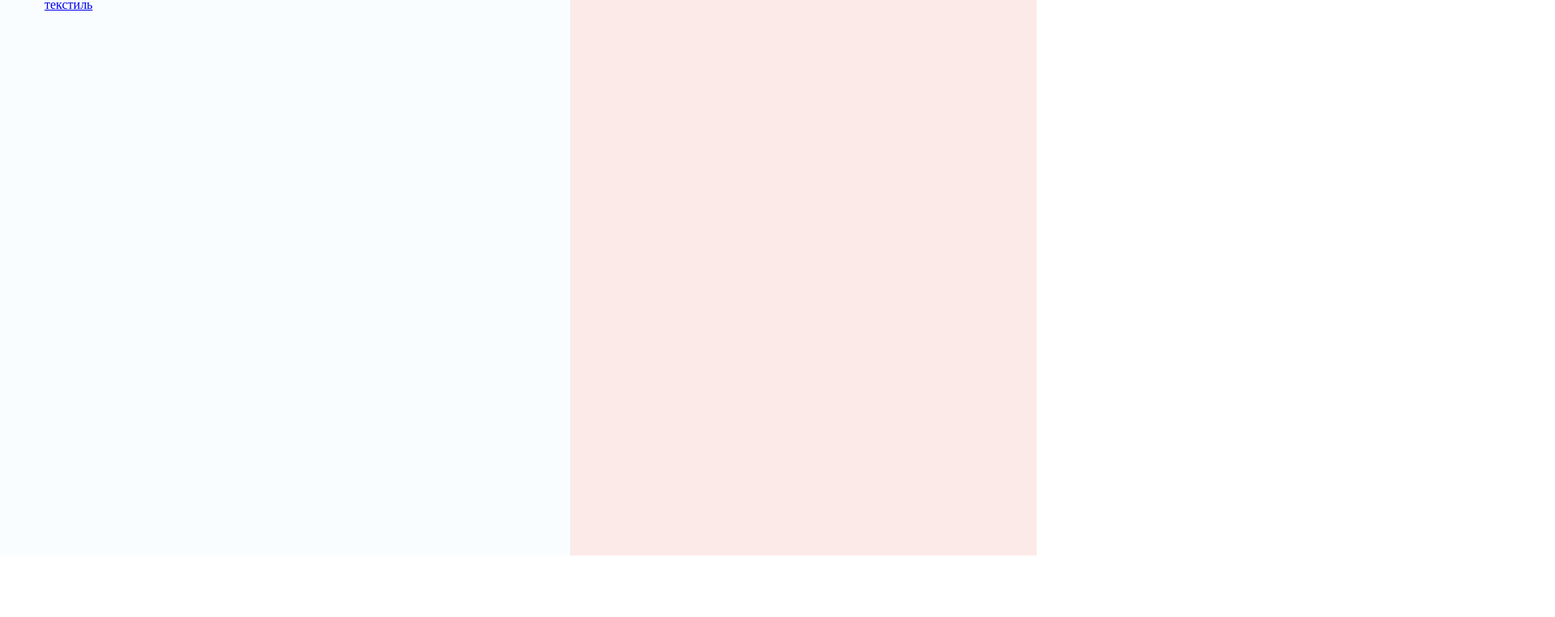
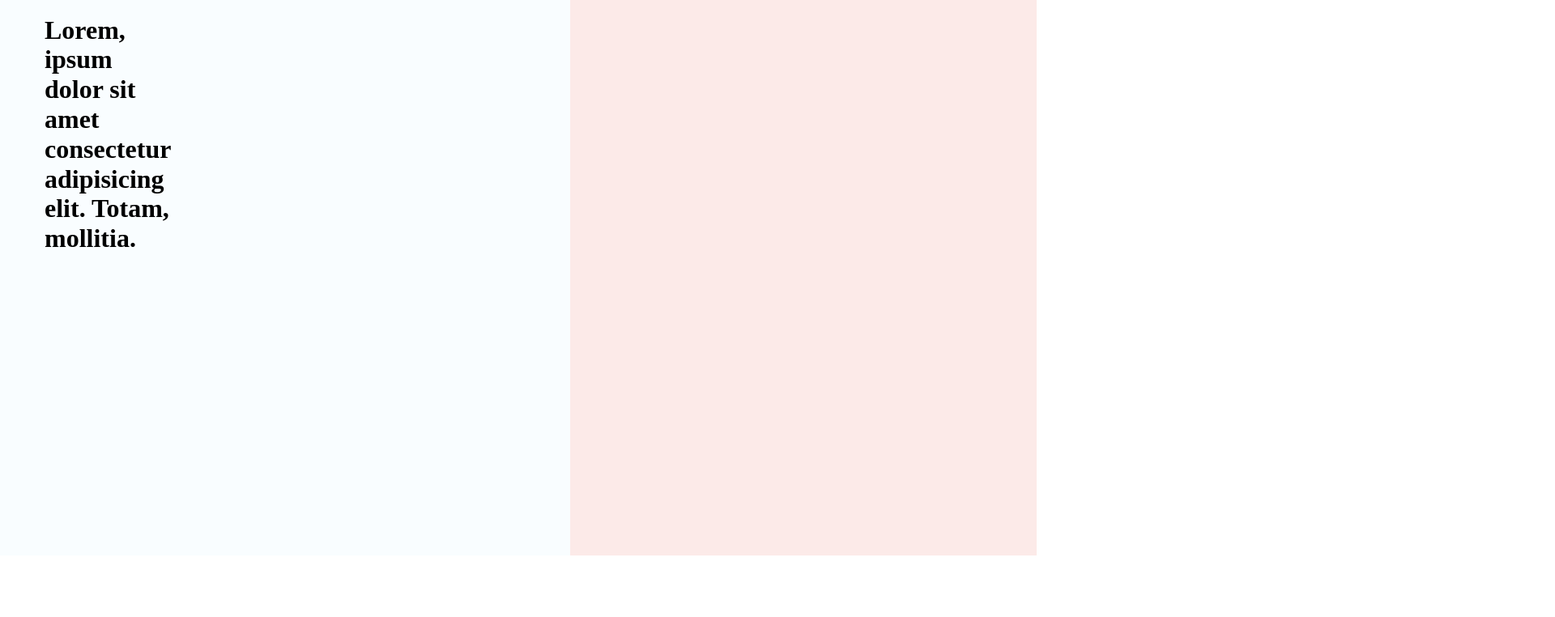
Before and after one commit to GaerEd/Homework02062021, a plain HTML site: page index.html in a window 1280 px wide. Shown: the part 64-826 px from the top of the page at 81% size, 1920 px wide, since content can reach past the window. Drawn offline with nearby package versions, Linux system fonts and the light colour scheme.

Commit message:
Update index.html

```diff
--- a/index.html
+++ b/index.html
@@ -22,7 +22,7 @@
                     <a href="#">текстиль</a>
                 </div>
                 <div class="menu__btn">
-
+                    <h1>Lorem, ipsum dolor sit amet consectetur adipisicing elit. Totam, mollitia.</h1>
                 </div>
             </div>
             <div class="header__slider">
```
